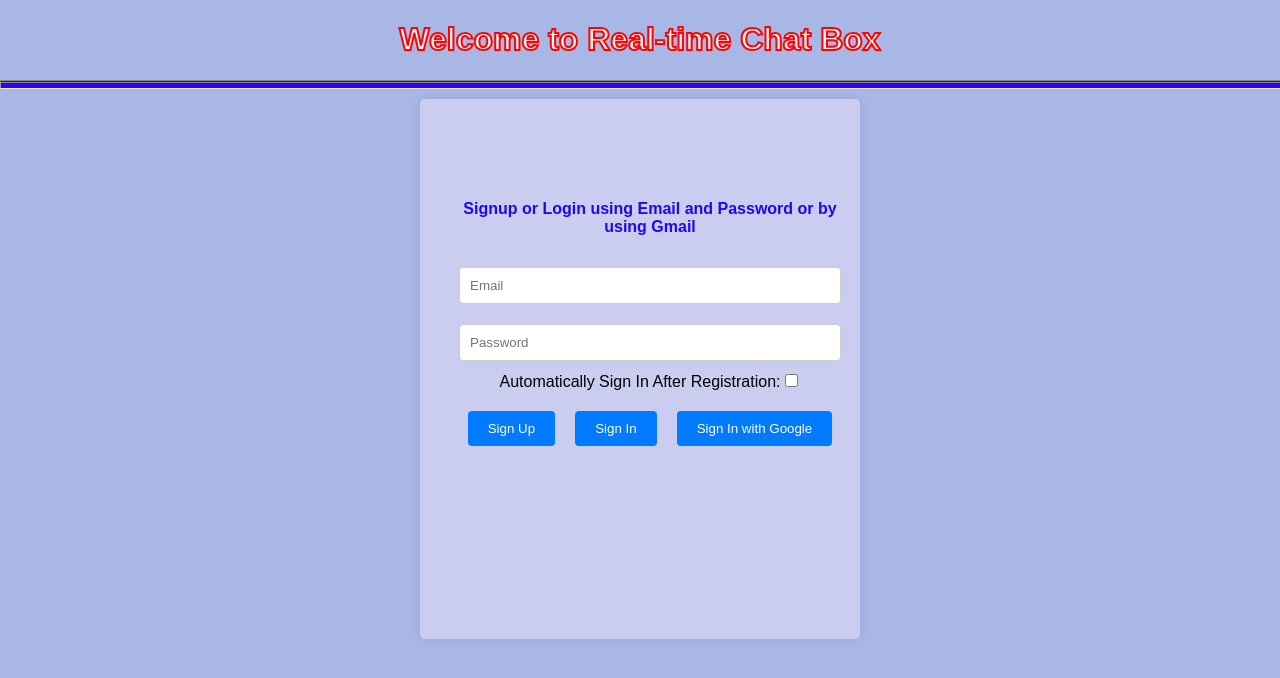
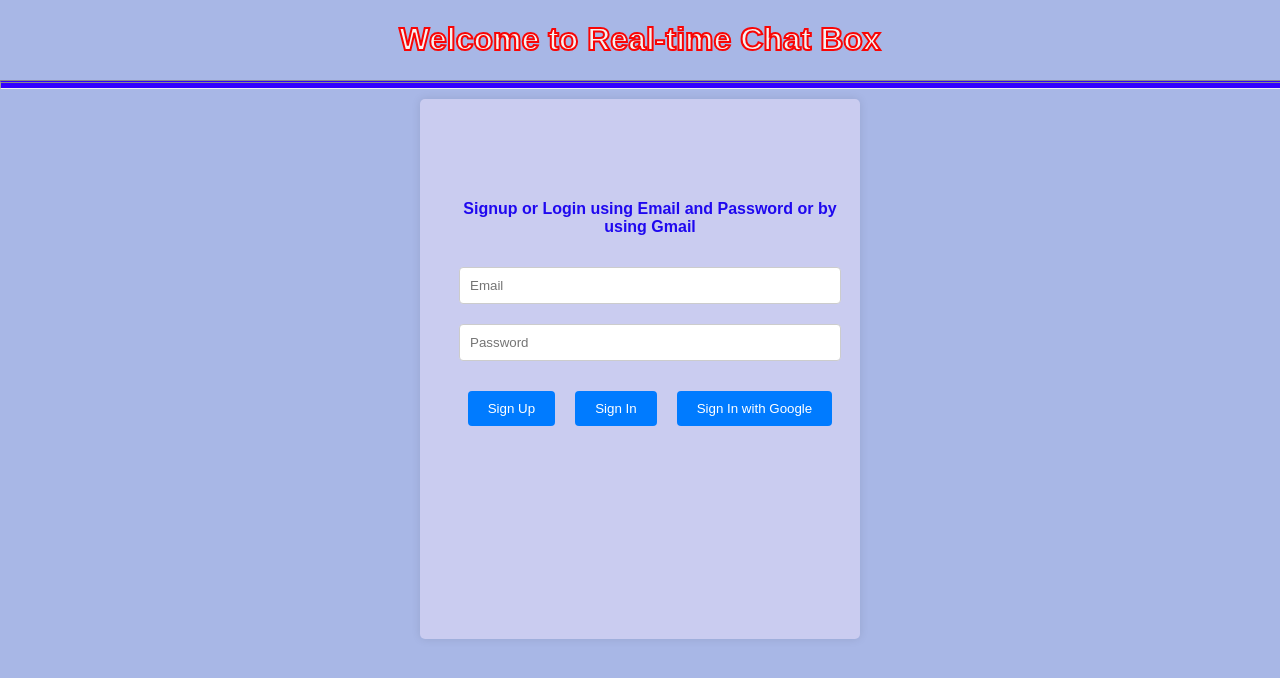
Before and after one commit to neelamdeka20/chat_and_notification_feature_codepth, a React (Create React App) app: page / in a window 1280 px wide. Shown: the top 678 px of the page. Built offline with nearby package versions, Linux system fonts and the light colour scheme; no server answers.

Commit message:
Update Auth.js

```diff
--- a/src/components/Auth.js
+++ b/src/components/Auth.js
@@ -48,11 +48,6 @@ function Auth() {
 
       setEmail('');
       setPassword('');
-
-      // Only auto sign in if isLoggedIn is true
-      if (isLoggedIn) {
-        await auth.signInWithEmailAndPassword(email, password);
-      }
     } catch (error) {
       setError(error.message);
     }
@@ -100,15 +95,6 @@ function Auth() {
             onChange={(e) => setPassword(e.target.value)}
           />
           <br />
-          <label>
-            Automatically Sign In After Registration:
-            <input
-              type="checkbox"
-              checked={isLoggedIn}
-              onChange={() => setIsLoggedIn(!isLoggedIn)}
-            />
-          </label>
-          <br />
           <button className="button" onClick={handleSignUp}>Sign Up</button>
           <button className="button" onClick={handleSignIn}>Sign In</button>
           <button className="button google-button" onClick={handleGoogleSignIn}>
```
